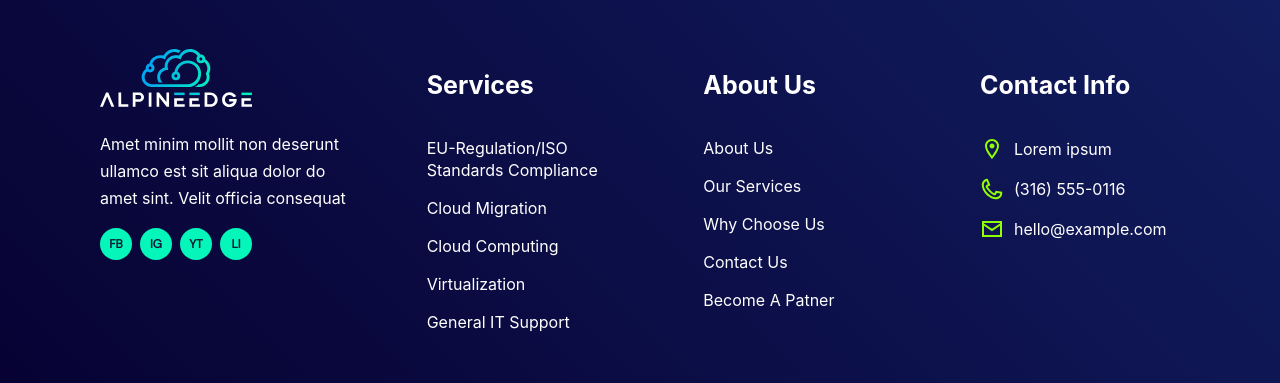
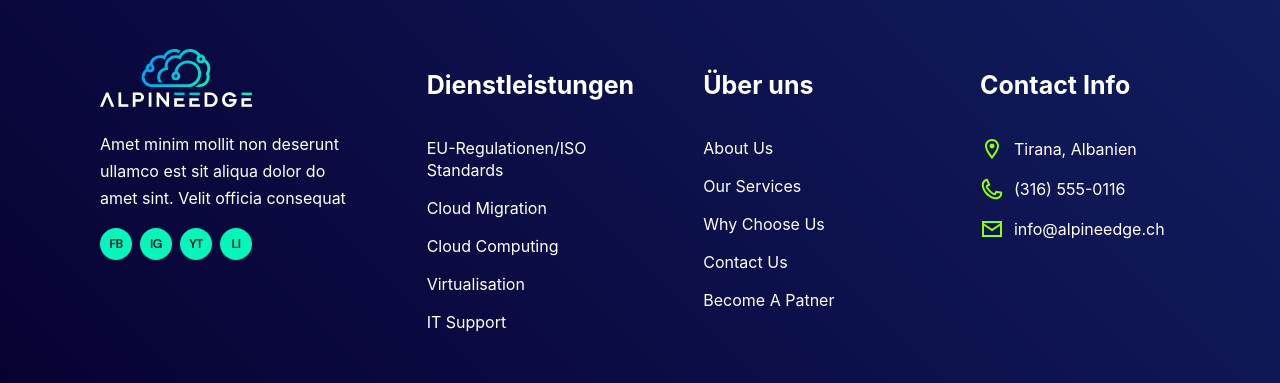
Before and after one commit to Nody2811/AlpineEdge, a React (Create React App) app: page / in a window 1280 px wide. Shown: the part 6155-6538 px from the top of the page. Built offline with nearby package versions, Linux system fonts and the light colour scheme; the HTML template or start-up script is replaced by a standard one.

Commit message:
changes to footer

```diff
--- a/src/components/Footer/footerData.js
+++ b/src/components/Footer/footerData.js
@@ -4,11 +4,11 @@ import emailImg from '../../img/footer/email.svg'
 
 const footerData = [
     {
-        header: 'Services',
+        header: 'Dienstleistungen',
         links: [
             {
                 url: "#",
-                text: 'EU-Regulation/ISO Standards Compliance',
+                text: 'EU-Regulationen/ISO Standards',
             },{
                 url: "#",
                 text: 'Cloud Migration',
@@ -17,15 +17,15 @@ const footerData = [
                 text: 'Cloud Computing',
             },{
                 url: "#",
-                text: 'Virtualization',
+                text: 'Virtualisation',
             },{
                 url: "#",
-                text: 'General IT Support',
+                text: 'IT Support',
             },
         ]
     },
     {
-        header: 'About Us',
+        header: 'Über uns',
         links: [
             {
                 url: "#",
@@ -51,7 +51,7 @@ const footerData = [
             {
                 icon: locationImg,
                 url: "#",
-                text: 'Lorem ipsum',
+                text: 'Tirana, Albanien',
             },{
                 icon: phoneImg,
                 url: "#",
@@ -59,7 +59,7 @@ const footerData = [
             },{
                 icon: emailImg,
                 url: "#",
-                text: 'hello@example.com',
+                text: 'info@alpineedge.ch',
             }
         ]
     }
```
